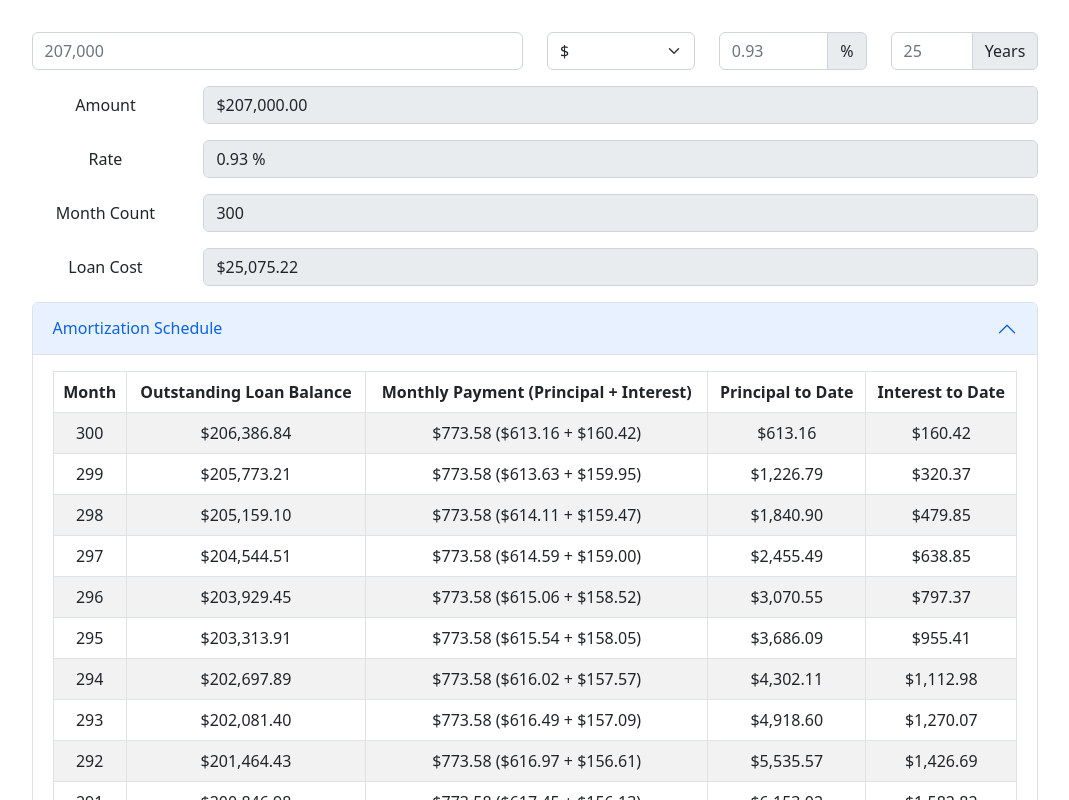
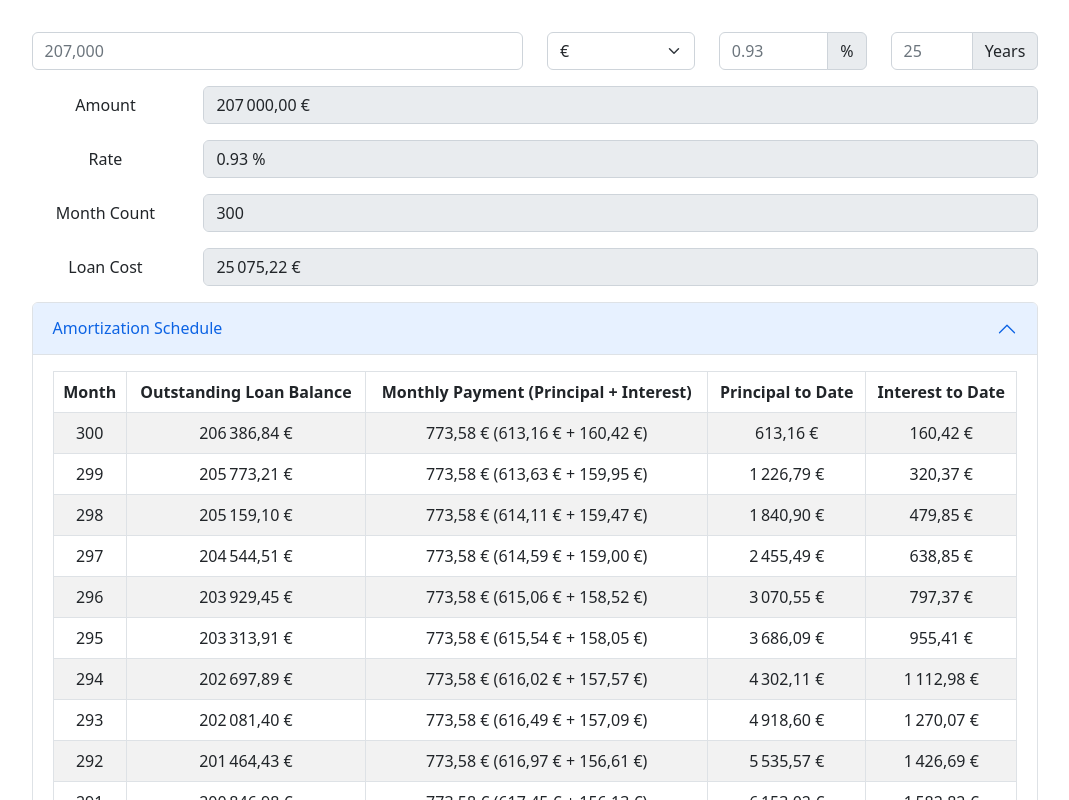
Before and after one commit to gui-morel/home-loan, a React (Vite) app: page / in a window 1280 px wide. Shown: the top 800 px of the page, without its empty margins (105-1174 px from the left). Built offline with nearby package versions, Linux system fonts and the light colour scheme.

Commit message:
EUR as default currency

```diff
--- a/src/App.tsx
+++ b/src/App.tsx
@@ -1,11 +1,16 @@
 import 'bootstrap/dist/css/bootstrap.min.css';
+import { Col, Row } from 'react-bootstrap';
 import './App.css';
 import { HomeLoan } from './components/HomeLoan';
 
 function App() {
   return (
     <div className="App">
-      <HomeLoan></HomeLoan>
+      <Row>
+        <Col>
+          <HomeLoan></HomeLoan>
+        </Col>
+      </Row>
     </div>
   )
 }
--- a/src/components/HomeLoan.tsx
+++ b/src/components/HomeLoan.tsx
@@ -19,7 +19,7 @@ const defaultHomeLoan: HomeLoanState = {
     amount: 207000,
     rate: 0.0093,
     duration: 300,
-    currency: 'USD',
+    currency: 'EUR',
 }
 
 
@@ -191,7 +191,7 @@ const HomeLoanEditor = () => {
         </Col>
         <Col md="2">
             <Form.Label htmlFor="loan-currency" visuallyHidden>Amount</Form.Label>
-            <Form.Select id="loan-currency" onChange={event => setHomeLoan({ ...homeLoan, currency: event.target.value })}>
+            <Form.Select defaultValue={homeLoan.currency} id="loan-currency" onChange={event => setHomeLoan({ ...homeLoan, currency: event.target.value })}>
                 <option value="USD">$</option>
                 <option value="EUR">€</option>
                 <option value="GBP">£</option>
```
